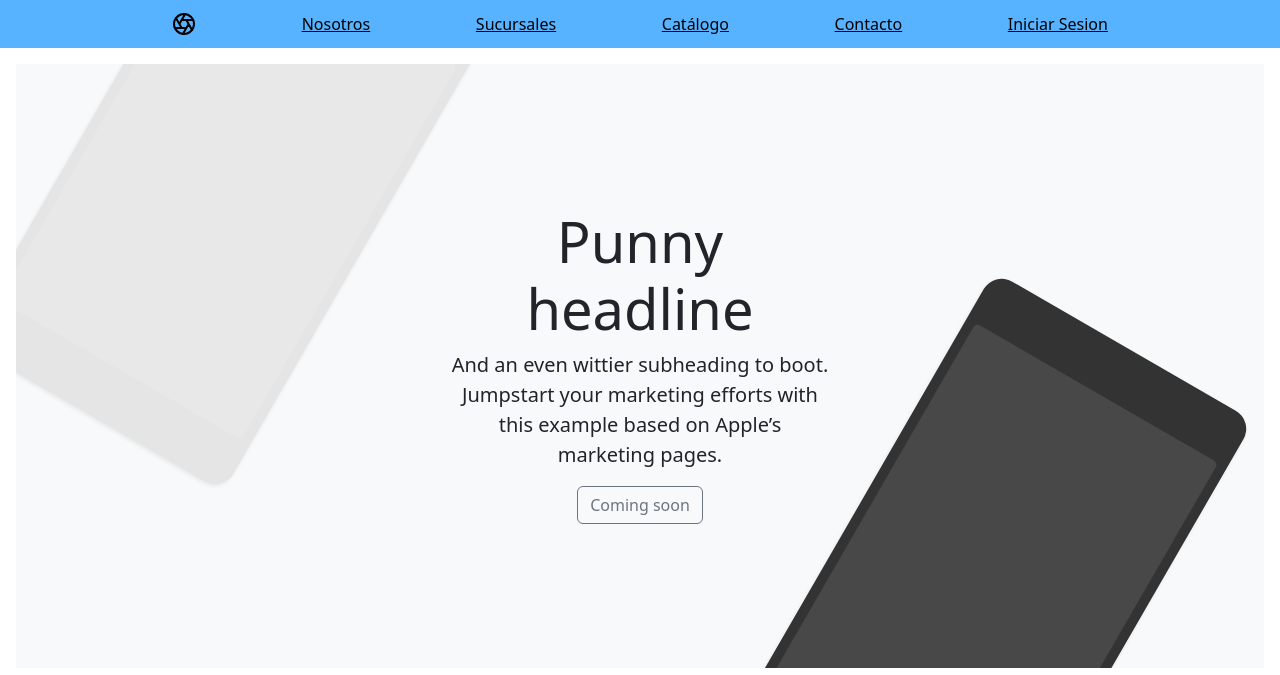
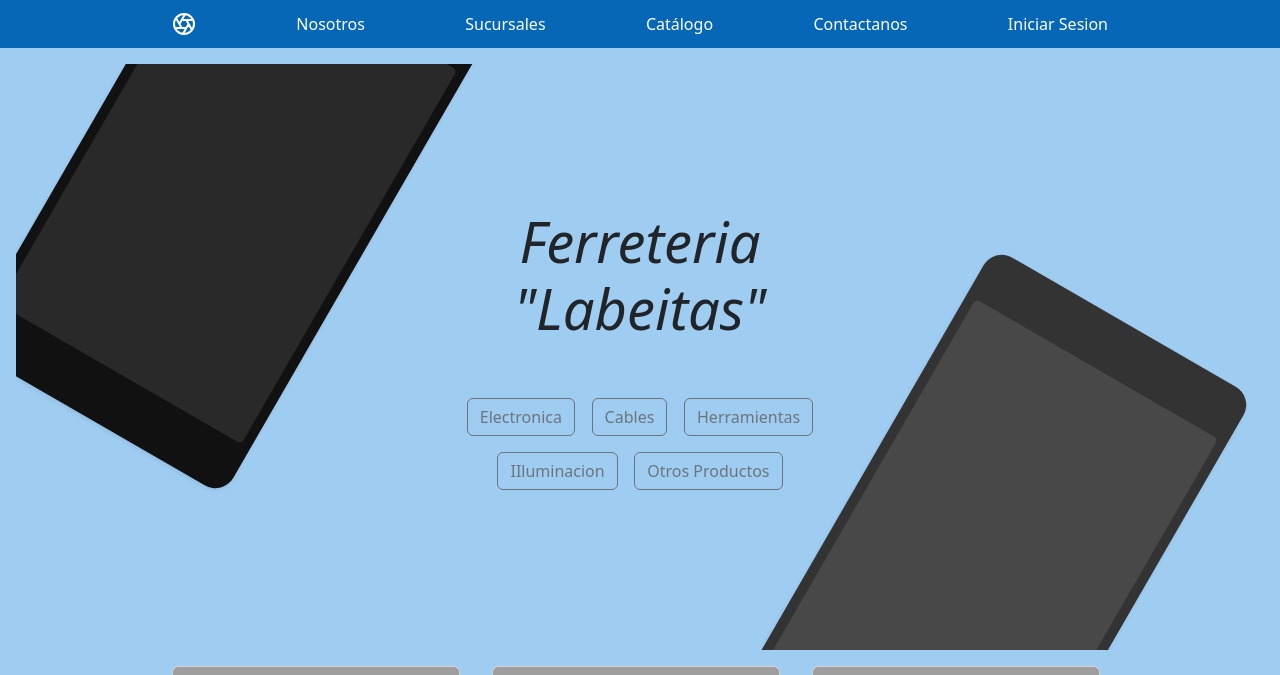
Before and after one commit to LabiaguerreIvan/myfirstcommit, a PHP site: page / in a window 1280 px wide. Shown: the top 675 px of the page. Run offline with PHP 8.4, Linux system fonts and the light colour scheme; some libraries are stand-ins or nearby versions; grey boxes are pictures that could not be loaded.

Commit message:
Add files via upload

```diff
--- a/index.php
+++ b/index.php
@@ -7,7 +7,7 @@
     <meta name="author" content="Mark Otto, Jacob Thornton, and Bootstrap contributors">
     <meta name="generator" content="Hugo 0.88.1">
     <title>Inicio</title>
-
+    <link href="https://cdn.jsdelivr.net/npm/bootstrap@5.2.2/dist/css/bootstrap.min.css" rel="stylesheet" integrity="sha384-Zenh87qX5JnK2Jl0vWa8Ck2rdkQ2Bzep5IDxbcnCeuOxjzrPF/et3URy9Bv1WTRi" crossorigin="anonymous">
     <link rel="canonical" href="https://getbootstrap.com/docs/5.1/examples/product/">
 
 
@@ -36,96 +36,161 @@
     <link href="product.css" rel="stylesheet">
 </head>
 <body>
-
+    <div id="bg">
     <header class="site-header sticky-top py-1">
     <nav class="container d-flex flex-column flex-md-row justify-content-between">
         <a class="py-2" href="" aria-label="Inicio">
             <svg xmlns="http://www.w3.org/2000/svg" width="24" height="24" fill="none" stroke="currentColor" stroke-linecap="round" stroke-linejoin="round" stroke-width="2" class="d-block mx-auto" role="img" viewBox="0 0 24 24"><title>Inicio</title><circle cx="12" cy="12" r="10"/><path d="M14.31 8l5.74 9.94M9.69 8h11.48M7.38 12l5.74-9.94M9.69 16L3.95 6.06M14.31 16H2.83m13.79-4l-5.74 9.94"/></svg>
-            <a class="py-2 d-none d-md-inline-block" href="">Nosotros</a>
+            <a class="py-2 d-none d-md-inline-block" href="#nosotros">Nosotros</a>
             <a class="py-2 d-none d-md-inline-block" href="">Sucursales</a>
             <a class="py-2 d-none d-md-inline-block" href="">Catálogo</a>
-            <a class="py-2 d-none d-md-inline-block" href="">Contacto</a>
+            <a class="py-2 d-none d-md-inline-block" href="#contactanos">Contactanos</a>
             <a class="py-2 d-none d-md-inline-block" href="">Iniciar Sesion</a>
     </nav>
 </header>
 
 <main>
-<div class="position-relative overflow-hidden p-3 p-md-5 m-md-3 text-center bg-light">
+<div class="position-relative overflow-hidden p-3 p-md-5 m-md-3 text-center">
     <div class="col-md-5 p-lg-5 mx-auto my-5">
-    <h1 class="display-4 fw-normal">Punny headline</h1>
-    <p class="lead fw-normal">And an even wittier subheading to boot. Jumpstart your marketing efforts with this example based on Apple’s marketing pages.</p>
-    <a class="btn btn-outline-secondary" href="#">Coming soon</a>
-    </div>
+    <h1 class="display-4 fw-normal"><i>Ferreteria "Labeitas"</i></h1>
+    <br>
+    <br>
+    <p>
+    <a class="btn btn-outline-secondary" href="#">Electronica</a>
+    &nbsp;&nbsp;
+    <a class="btn btn-outline-secondary" href="#">Cables</a>
+    &nbsp;&nbsp;
+    <a class="btn btn-outline-secondary" href="#">Herramientas</a>
+</p>
+<p>
+    <a class="btn btn-outline-secondary" href="#">IIluminacion</a>
+    &nbsp;&nbsp;
+    <a class="btn btn-outline-secondary" href="#">Otros Productos</a>
+    </p>
+</div>
     <div class="product-device shadow-sm d-none d-md-block"></div>
     <div class="product-device product-device-2 shadow-sm d-none d-md-block"></div>
 </div>
 
-<div class="d-md-flex flex-md-equal w-100 my-md-3 ps-md-3">
-    <div class="bg-dark me-md-3 pt-3 px-3 pt-md-5 px-md-5 text-center text-white overflow-hidden">
-    <div class="my-3 py-3">
-        <h2 class="display-5">Another headline</h2>
-        <p class="lead">And an even wittier subheading.</p>
-    </div>
-    <div class="bg-light shadow-sm mx-auto" style="width: 80%; height: 300px; border-radius: 21px 21px 0 0;"></div>
-    </div>
-    <div class="bg-light me-md-3 pt-3 px-3 pt-md-5 px-md-5 text-center overflow-hidden">
-    <div class="my-3 p-3">
-        <h2 class="display-5">Another headline</h2>
-        <p class="lead">And an even wittier subheading.</p>
-    </div>
-    <div class="bg-dark shadow-sm mx-auto" style="width: 80%; height: 300px; border-radius: 21px 21px 0 0;"></div>
+<!-- fila 1 - card 1 -->
+<div class="container text-center">
+    <div class="row">
+    <div class="col">
+    <div class="card" style="width: 18rem;">
+    <img src="..." class="card-img-top" alt="...">
+    <div class="card-body">
+    <h5 class="card-title">Card title</h5>
+    <p class="card-text">Some quick example text to build on the card title and make up the bulk of the card's content.</p>
+    <a href="#" class="btn btn-primary">Go somewhere</a>
     </div>
 </div>
+    </div>
 
-<div class="d-md-flex flex-md-equal w-100 my-md-3 ps-md-3">
-    <div class="bg-light me-md-3 pt-3 px-3 pt-md-5 px-md-5 text-center overflow-hidden">
-    <div class="my-3 p-3">
-        <h2 class="display-5">Another headline</h2>
-        <p class="lead">And an even wittier subheading.</p>
-    </div>
-    <div class="bg-dark shadow-sm mx-auto" style="width: 80%; height: 300px; border-radius: 21px 21px 0 0;"></div>
-    </div>
-    <div class="bg-primary me-md-3 pt-3 px-3 pt-md-5 px-md-5 text-center text-white overflow-hidden">
-    <div class="my-3 py-3">
-        <h2 class="display-5">Another headline</h2>
-        <p class="lead">And an even wittier subheading.</p>
-    </div>
-    <div class="bg-light shadow-sm mx-auto" style="width: 80%; height: 300px; border-radius: 21px 21px 0 0;"></div>
+    <!-- fila 1 - card 2 -->
+    <div class="col">
+    <div class="card" style="width: 18rem;">
+    <img src="..." class="card-img-top" alt="...">
+    <div class="card-body">
+    <h5 class="card-title">Card title</h5>
+    <p class="card-text">Some quick example text to build on the card title and make up the bulk of the card's content.</p>
+    <a href="#" class="btn btn-primary">Go somewhere</a>
     </div>
 </div>
+    </div>
 
-<div class="d-md-flex flex-md-equal w-100 my-md-3 ps-md-3">
-    <div class="bg-light me-md-3 pt-3 px-3 pt-md-5 px-md-5 text-center overflow-hidden">
-    <div class="my-3 p-3">
-        <h2 class="display-5">Another headline</h2>
-        <p class="lead">And an even wittier subheading.</p>
-    </div>
-    <div class="bg-body shadow-sm mx-auto" style="width: 80%; height: 300px; border-radius: 21px 21px 0 0;"></div>
-    </div>
-    <div class="bg-light me-md-3 pt-3 px-3 pt-md-5 px-md-5 text-center overflow-hidden">
-    <div class="my-3 py-3">
-        <h2 class="display-5">Another headline</h2>
-        <p class="lead">And an even wittier subheading.</p>
-    </div>
-    <div class="bg-body shadow-sm mx-auto" style="width: 80%; height: 300px; border-radius: 21px 21px 0 0;"></div>
+    <!-- fila 1 - card 3 -->
+    <div class="col">
+    <div class="card" style="width: 18rem;">
+    <img src="..." class="card-img-top" alt="...">
+    <div class="card-body">
+    <h5 class="card-title">Card title</h5>
+    <p class="card-text">Some quick example text to build on the card title and make up the bulk of the card's content.</p>
+    <a href="#" class="btn btn-primary">Go somewhere</a>
     </div>
 </div>
+</div>
 
-<div class="d-md-flex flex-md-equal w-100 my-md-3 ps-md-3">
-    <div class="bg-light me-md-3 pt-3 px-3 pt-md-5 px-md-5 text-center overflow-hidden">
-    <div class="my-3 p-3">
-        <h2 class="display-5">Another headline</h2>
-        <p class="lead">And an even wittier subheading.</p>
+<p></p>
+
+<!-- fila 2 - card 1 -->
+<div class="container text-center">
+    <div class="row">
+    <div class="col">
+    <div class="card" style="width: 18rem;">
+    <img src="..." class="card-img-top" alt="...">
+    <div class="card-body">
+    <h5 class="card-title">Card title</h5>
+    <p class="card-text">Some quick example text to build on the card title and make up the bulk of the card's content.</p>
+    <a href="#" class="btn btn-primary">Go somewhere</a>
     </div>
-    <div class="bg-body shadow-sm mx-auto" style="width: 80%; height: 300px; border-radius: 21px 21px 0 0;"></div>
+</div>
     </div>
-    <div class="bg-light me-md-3 pt-3 px-3 pt-md-5 px-md-5 text-center overflow-hidden">
-    <div class="my-3 py-3">
-        <h2 class="display-5">Another headline</h2>
-        <p class="lead">And an even wittier subheading.</p>
+
+    <!-- fila 2 - card 2 -->
+    <div class="col">
+    <div class="card" style="width: 18rem;">
+    <img src="..." class="card-img-top" alt="...">
+    <div class="card-body">
+    <h5 class="card-title">Card title</h5>
+    <p class="card-text">Some quick example text to build on the card title and make up the bulk of the card's content.</p>
+    <a href="#" class="btn btn-primary">Go somewhere</a>
     </div>
-    <div class="bg-body shadow-sm mx-auto" style="width: 80%; height: 300px; border-radius: 21px 21px 0 0;"></div>
+</div>
     </div>
+
+    <!-- fila 2 - card 3 -->
+    <div class="col">
+    <div class="card" style="width: 18rem;">
+    <img src="..." class="card-img-top" alt="...">
+    <div class="card-body">
+    <h5 class="card-title">Card title</h5>
+    <p class="card-text">Some quick example text to build on the card title and make up the bulk of the card's content.</p>
+    <a href="#" class="btn btn-primary">Go somewhere</a>
+    </div>
+</div>
+</div>
+
+<p></p>
+
+<!-- fila 3 - card 1 -->
+<div class="container text-center">
+    <div class="row">
+    <div class="col">
+    <div class="card" style="width: 18rem;">
+    <img src="..." class="card-img-top" alt="...">
+    <div class="card-body">
+    <h5 class="card-title">Card title</h5>
+    <p class="card-text">Some quick example text to build on the card title and make up the bulk of the card's content.</p>
+    <a href="#" class="btn btn-primary">Go somewhere</a>
+    </div>
+</div>
+    </div>
+
+    <!-- fila 3 - card 2 -->
+    <div class="col">
+    <div class="card" style="width: 18rem;">
+    <img src="..." class="card-img-top" alt="...">
+    <div class="card-body">
+    <h5 class="card-title">Card title</h5>
+    <p class="card-text">Some quick example text to build on the card title and make up the bulk of the card's content.</p>
+    <a href="#" class="btn btn-primary">Go somewhere</a>
+    </div>
+</div>
+    </div>
+
+    <!-- fila 3 - card 3 -->
+    <div class="col">
+    <div class="card" style="width: 18rem;">
+    <img src="..." class="card-img-top" alt="...">
+    <div class="card-body">
+    <h5 class="card-title">Card title</h5>
+    <p class="card-text">Some quick example text to build on the card title and make up the bulk of the card's content.</p>
+    <a href="#" class="btn btn-primary">Go somewhere</a>
+    </div>
+</div>
+    </div>
+    </div>
+</div>
 </div>
 </main>
 
@@ -133,21 +198,22 @@
 <div class="row">
     <div class="col-12 col-md">
     <svg xmlns="http://www.w3.org/2000/svg" width="24" height="24" fill="none" stroke="currentColor" stroke-linecap="round" stroke-linejoin="round" stroke-width="2" class="d-block mb-2" role="img" viewBox="0 0 24 24"><title>Product</title><circle cx="12" cy="12" r="10"/><path d="M14.31 8l5.74 9.94M9.69 8h11.48M7.38 12l5.74-9.94M9.69 16L3.95 6.06M14.31 16H2.83m13.79-4l-5.74 9.94"/></svg>
-    <small class="d-block mb-3 text-muted">&copy; 2017–2021</small>
+    <small class="d-block mb-3 text-muted">&copy; </small>
     </div>
-    <div class="col-6 col-md">
-    <h5>Features</h5>
+
+
+        <div class="col-6 col-md">
+    <h5>Nosotros</h5>
     <ul class="list-unstyled text-small">
-        <li><a class="link-secondary" href="#">Cool stuff</a></li>
-        <li><a class="link-secondary" href="#">Random feature</a></li>
-        <li><a class="link-secondary" href="#">Team feature</a></li>
-        <li><a class="link-secondary" href="#">Stuff for developers</a></li>
-        <li><a class="link-secondary" href="#">Another one</a></li>
-        <li><a class="link-secondary" href="#">Last time</a></li>
+        <li><a class="link-secondary" href="#">Team</a></li>
+        <li><a class="link-secondary" href="#">Locations</a></li>
+        <li><a class="link-secondary" href="#">Privacy</a></li>
+        <li><a class="link-secondary" href="#">Terms</a></li>
     </ul>
     </div>
+
     <div class="col-6 col-md">
-    <h5>Resources</h5>
+    <h5>Contactanos</h5>
     <ul class="list-unstyled text-small">
         <li><a class="link-secondary" href="#">Resource name</a></li>
         <li><a class="link-secondary" href="#">Resource</a></li>
@@ -155,27 +221,9 @@
         <li><a class="link-secondary" href="#">Final resource</a></li>
     </ul>
     </div>
-    <div class="col-6 col-md">
-    <h5>Resources</h5>
-    <ul class="list-unstyled text-small">
-        <li><a class="link-secondary" href="#">Business</a></li>
-        <li><a class="link-secondary" href="#">Education</a></li>
-        <li><a class="link-secondary" href="#">Government</a></li>
-        <li><a class="link-secondary" href="#">Gaming</a></li>
-    </ul>
-    </div>
-    <div class="col-6 col-md">
-    <h5>About</h5>
-    <ul class="list-unstyled text-small">
-        <li><a class="link-secondary" href="#">Team</a></li>
-        <li><a class="link-secondary" href="#">Locations</a></li>
-        <li><a class="link-secondary" href="#">Privacy</a></li>
-        <li><a class="link-secondary" href="#">Terms</a></li>
-    </ul>
-    </div>
 </div>
 </footer>
-
+</div>
 
     <script src="../assets/dist/js/bootstrap.bundle.min.js"></script>
 
--- a/product.css
+++ b/product.css
@@ -1,18 +1,23 @@
+a {
+  text-decoration: none;
+}
+
 .container {
   max-width: 960px;
 }
+
 
 /*
  * Custom translucent site header
  */
 
 .site-header {
-  background-color: rgba(75, 174, 255, 0.932);
+  background-color: rgb(6, 103, 182);
   -webkit-backdrop-filter: saturate(180%) blur(20px);
   backdrop-filter: saturate(180%) blur(20px);
 }
 .site-header a {
-  color: #000000;
+  color: #ffffff;
   transition: color .15s ease-in-out;
 }
 .site-header a:hover {
@@ -20,6 +25,10 @@
   text-decoration: none;
 }
 
+#bg
+{
+  background-color: rgba(153, 201, 241, 0.932);
+}
 /*
  * Dummy devices (replace them with your own or something else entirely!)
  */
@@ -51,7 +60,7 @@
   right: auto;
   bottom: 0;
   left: 5%;
-  background-color: #e5e5e5;
+  background-color: #111111;
 }
 
 
```
